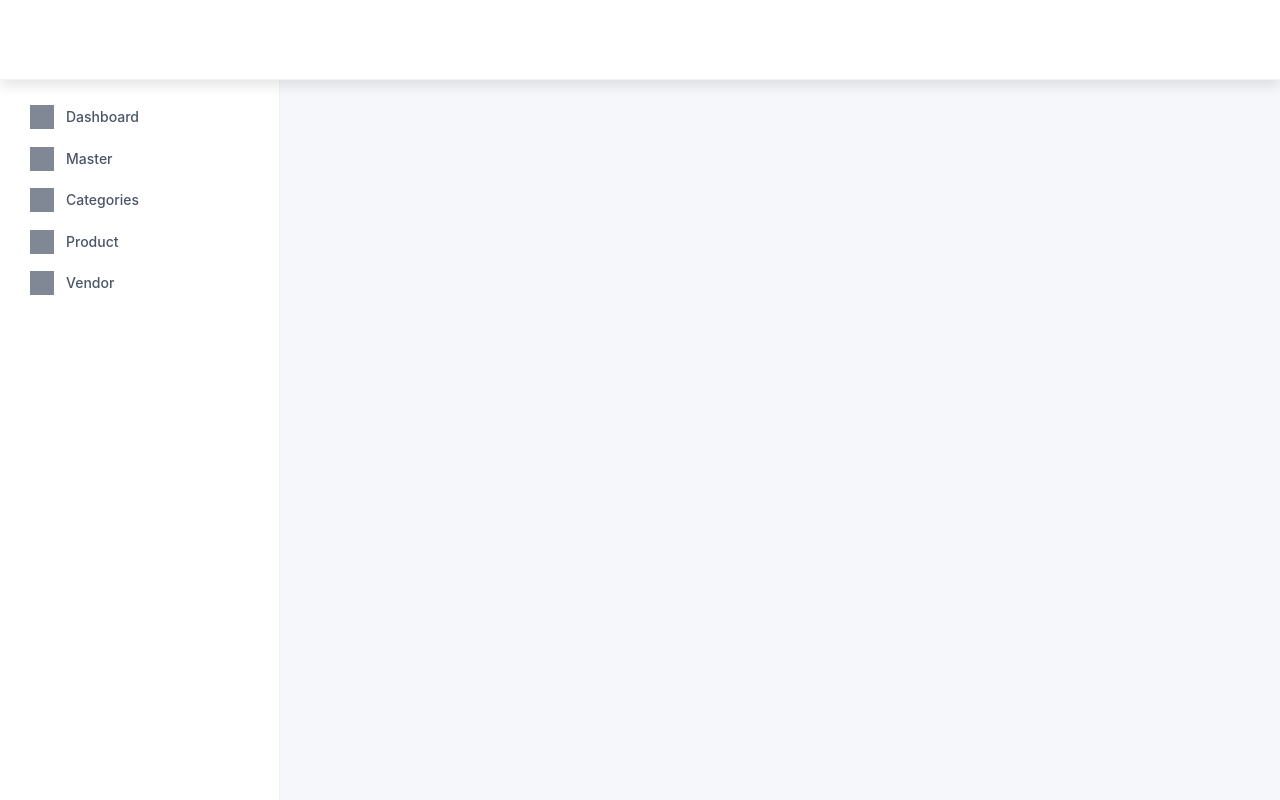
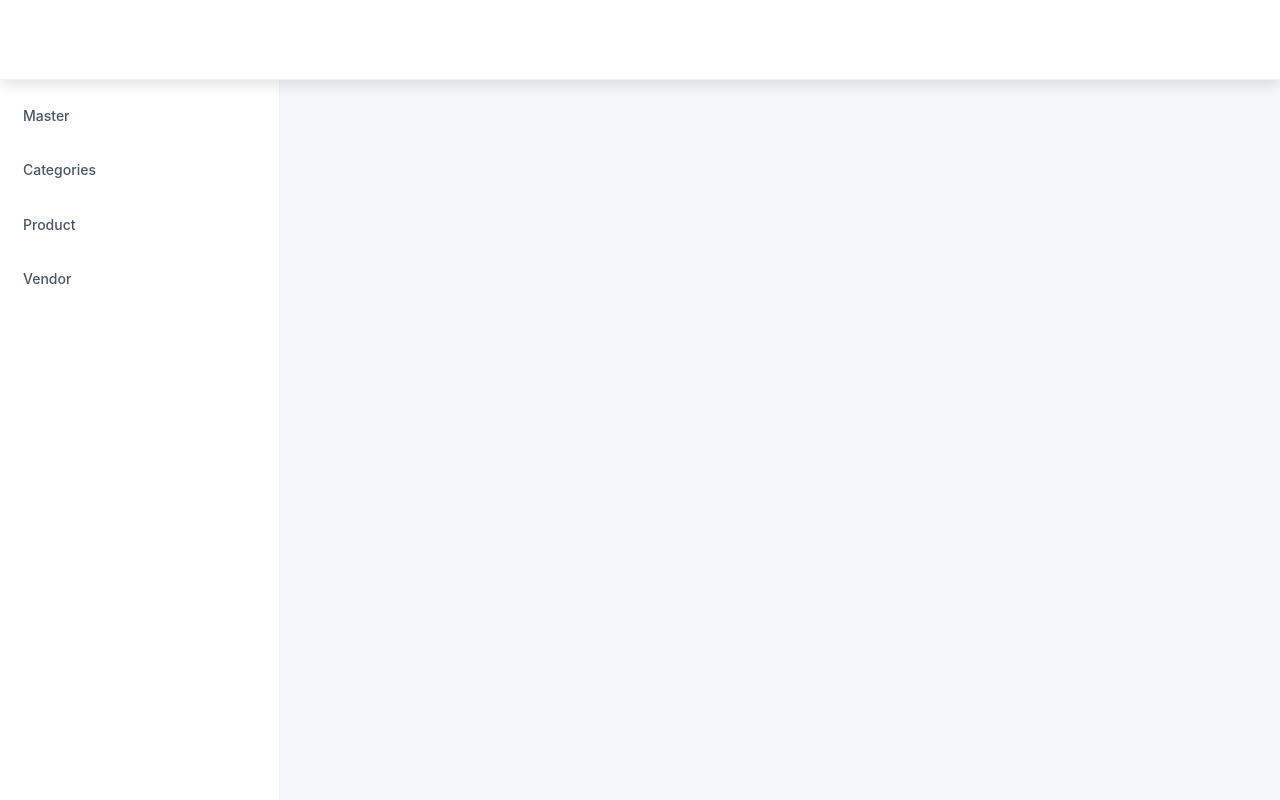
Before and after one commit to karthikeyagullapudi/Ecommerce_Admin, a React (Vite) app: page / in a window 1280 px wide. Built offline with nearby package versions, Linux system fonts and the light colour scheme.

Commit message:
designed admin page

```diff
--- a/src/App.css
+++ b/src/App.css
@@ -11,11 +11,17 @@
   --transition: all 0.3s cubic-bezier(0.25, 0.8, 0.25, 1);
 }
 
+* {
+  box-sizing: border-box;
+  margin: 0;
+  padding: 0;
+}
+
 body {
-  margin: 0;
   font-family: "Inter", -apple-system, BlinkMacSystemFont, sans-serif;
   background-color: #f5f7fb;
   color: #2d3748;
+  line-height: 1.6;
 }
 
 /* Home Layout */
@@ -43,6 +49,11 @@ body {
   top: 0;
   z-index: 1000;
   border-bottom: 1px solid rgba(0, 0, 0, 0.05);
+  transition: var(--transition);
+}
+
+.Header-container:hover {
+  box-shadow: 0 6px 12px rgba(0, 0, 0, 0.1);
 }
 
 /* Sidebar Styles */
@@ -54,55 +65,62 @@ body {
   top: 80px;
   transition: var(--transition);
   border-right: 1px solid rgba(0, 0, 0, 0.05);
-  padding: 1.5rem 0;
+  padding: 1rem 0;
+  overflow-y: auto;
 }
 
 .sidebar-list {
   list-style-type: none;
-  padding: 0;
-  margin: 0;
+  display: flex;
+  flex-direction: column;
+  gap: 2px;
 }
 
 .sidebar-list li {
-  padding: 0.75rem 2rem;
+  padding: 15px 20px;
   cursor: pointer;
   transition: var(--transition);
-  display: flex;
-  align-items: center;
-  margin: 0.25rem 1rem;
-  border-radius: var(--border-radius);
   color: #4a5568;
   font-weight: 500;
+  border-left: 3px solid transparent;
 }
 
 .sidebar-list li:hover {
-  background-color: #f0f4f8;
+  background-color: rgba(67, 97, 238, 0.05);
   color: var(--primary);
 }
 
 .sidebar-list li:active {
   transform: scale(0.98);
+  background-color: rgba(67, 97, 238, 0.1);
+  color: var(--primary);
+  font-weight: 600;
+  border-left: 3px solid var(--primary);
 }
 
-/* Active state */
-.sidebar-list li.active {
-  background-color: #f0f4ff;
+/* .sidebar-list li.active {
+  background-color: rgba(67, 97, 238, 0.1);
   color: var(--primary);
   font-weight: 600;
+  border-left: 3px solid var(--primary);
+} */
+
+/* Scrollbar styling */
+.SideBar::-webkit-scrollbar {
+  width: 6px;
 }
 
-/* Add icons (you would need to include an icon library) */
-.sidebar-list li::before {
-  content: "";
-  display: inline-block;
-  width: 24px;
-  height: 24px;
-  margin-right: 12px;
-  background-color: currentColor;
-  mask-size: contain;
-  mask-position: center;
-  mask-repeat: no-repeat;
-  opacity: 0.7;
+.SideBar::-webkit-scrollbar-track {
+  background: rgba(0, 0, 0, 0.02);
+}
+
+.SideBar::-webkit-scrollbar-thumb {
+  background: rgba(0, 0, 0, 0.1);
+  border-radius: 3px;
+}
+
+.SideBar::-webkit-scrollbar-thumb:hover {
+  background: rgba(0, 0, 0, 0.15);
 }
 
 /* Responsive Design */
@@ -122,13 +140,14 @@ body {
   .SideBar.active {
     transform: translateX(0);
   }
+
+  .sidebar-list li {
+    padding: 0.75rem 1rem;
+  }
 }
 
-/* Add a nice hover effect on header */
-.Header-container {
-  transition: var(--transition);
+@media (max-width: 768px) {
+  .Header-container {
+    padding: 0 1rem;
+  }
 }
-
-.Header-container:hover {
-  box-shadow: 0 6px 12px rgba(0, 0, 0, 0.1);
-}
--- a/src/Components/SideBar.jsx
+++ b/src/Components/SideBar.jsx
@@ -1,16 +1,13 @@
 const SideBar = () => {
   return (
-    <>
     <div className="SideBar">
       <ul className="sidebar-list">
-          <li>Dashboard</li>
         <li>Master</li>
         <li>Categories</li>
         <li>Product</li>
         <li>Vendor</li>
       </ul>
     </div>
-    </>
   );
 };
 
```
Lines whose indentation alone changed are shown as unchanged.
